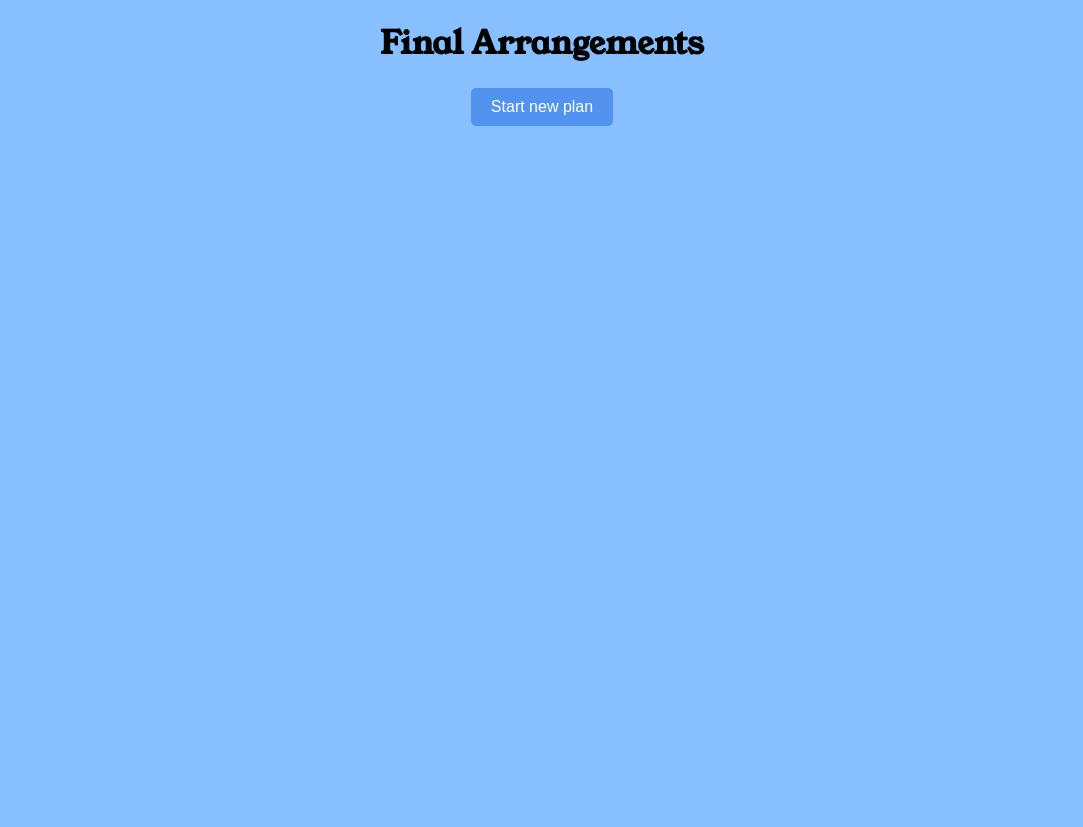
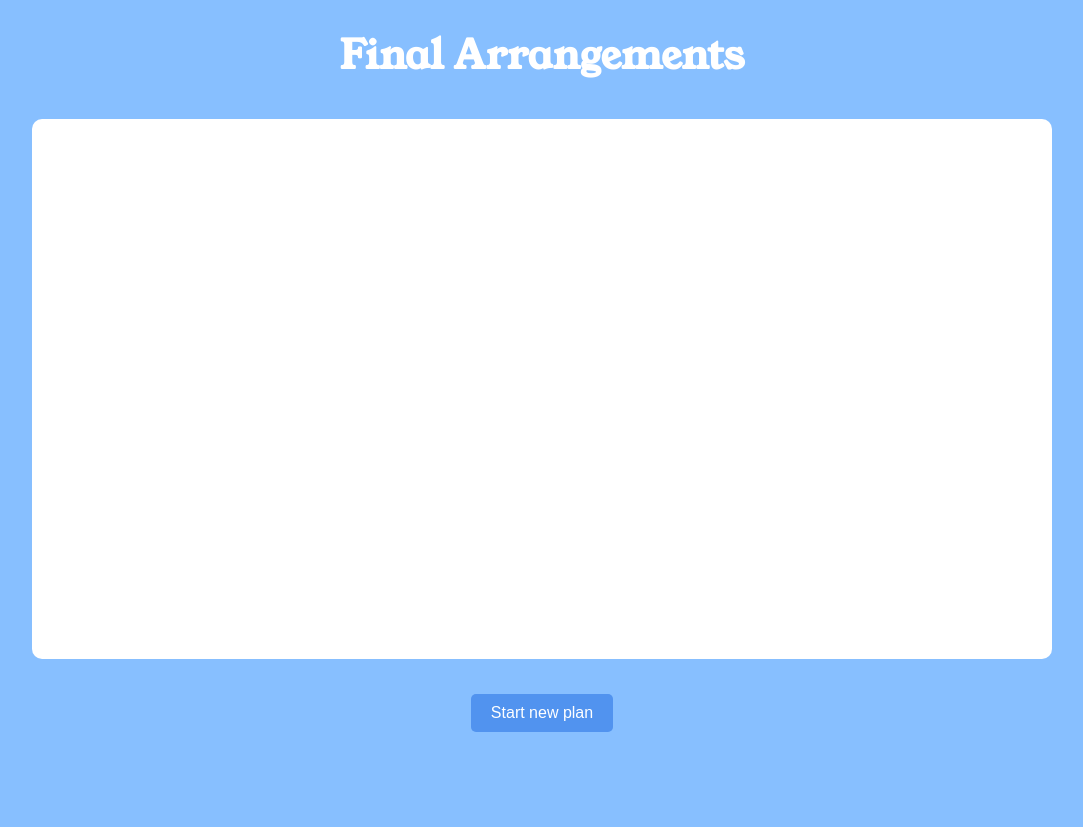
Before and after one commit to akukerang/GuideGuru, a Flask app: page /results in a window 1280 px wide. Shown: the whole page, without its empty margins (98-1181 px from the left). Before the commit the page ends 126 px from the top, so only its background shows below. Run offline with Flask 3, Linux system fonts and the light colour scheme.

Commit message:
updated css for all webpages

```diff
--- a/static/css/styles.css
+++ b/static/css/styles.css
@@ -6,9 +6,7 @@ body {
     align-items: center;
     text-align: center;
     background-color: #87BFFF;
-    margin: 0;
 }
-
 
 .form1-container {
     width: 90%;
@@ -51,7 +49,7 @@ form {
 .search, button {
     padding: 10px 20px;
     font-size: 16px;
-    background-color: #5193ef;
+    background-color: rgb(81, 147, 239);
     color: white;
     border: none;
     border-radius: 5px;
@@ -59,7 +57,7 @@ form {
 }
 
 .search:hover, button:hover {
-    background-color: #619aeb;
+    background-color: rgb(102, 158, 236);;
 }
 
 .container {
@@ -68,13 +66,10 @@ form {
     border-radius: 10px;
     width: 25%;
 
+    margin: 35px auto 35px auto;
     display: flex;
     flex-direction: column;
     align-items: center;
-    position: absolute;
-    top: 50%;
-    left: 50%;
-    transform: translate(-50%, -50%);
 }
 
 .dropdown-section, .input-section {
@@ -90,3 +85,75 @@ select, input {
     border: 1px solid #cccccc;
     text-align: center;
 }
+
+h1 {
+    color: white;
+    font-size: 40px;
+    text-align: center;
+}
+
+.location-container {
+    background-color: white;
+    display: flex;
+    margin: 20px;
+    flex-direction: row;
+    height: 300px;
+}
+
+.location-details {
+    flex: 1;
+    margin: 20px;
+    width: 80%; /* Set it to at least 70% */
+}
+
+.location-details h1 {
+    font-size: 20px;
+}
+
+.location-box {
+    transform: scale(0.3); /* Make the checkbox half the size */
+    flex: 1; /* Adjust the flex value to control the space taken by the checkbox */
+}
+
+.results-container {
+    width: 60%;
+    display: block;
+    overflow-y: scroll;
+    max-height: 100vh;
+    flex: 2;
+}
+
+.results-page {
+    display: flex;
+    flex-direction: row;
+}
+
+.map2-container {
+    margin-top: 30px;
+    margin-right: 20px;
+    width: 40%;
+    height: 40%;
+    background-color: white;
+    height: 400px; /* Set the height of the map container */
+    border: 1px solid #ccc; /* Add a border around the map container */
+    border-radius: 10px; /* Optional: Add border-radius for rounded corners */
+    box-shadow: 0 4px 8px rgba(0, 0, 0, 0.1); /* Optional: Add box shadow for a subtle effect */
+}
+
+.output-container {
+    padding: 30px;
+    background-color: white;
+    border-radius: 10px;
+    width: 75%;
+    height: 60%;
+    margin: 35px auto 35px auto;
+    display: flex;
+    flex-direction: column;
+    align-items: center;
+}
+
+.button-container {
+    display: flex;
+    justify-content: space-between;
+    gap: 10px;
+}
--- a/templates/index.html
+++ b/templates/index.html
@@ -83,7 +83,9 @@
 </head>
 
 <body>
-        <h1>GuideGuru</h1>
+    <header>
+        <h1 class="title">GuideGuru</h1>
+    </header>
     <div class="form1-container">
         <div class="map-container">
             <div class="map" id="map"></div>
```
